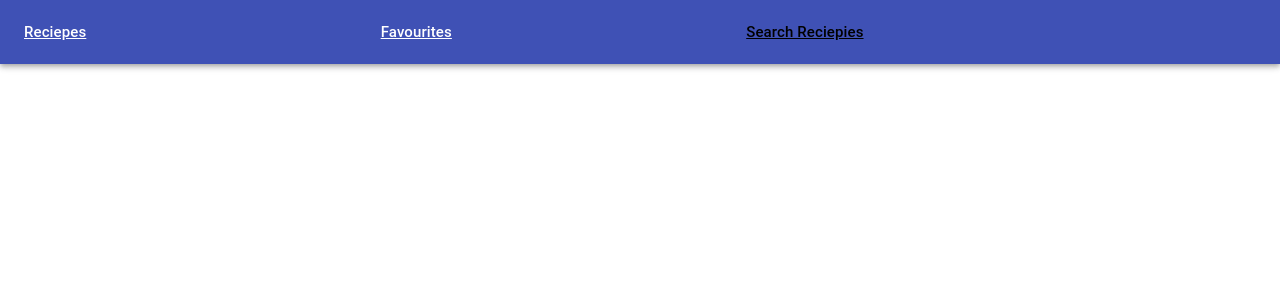
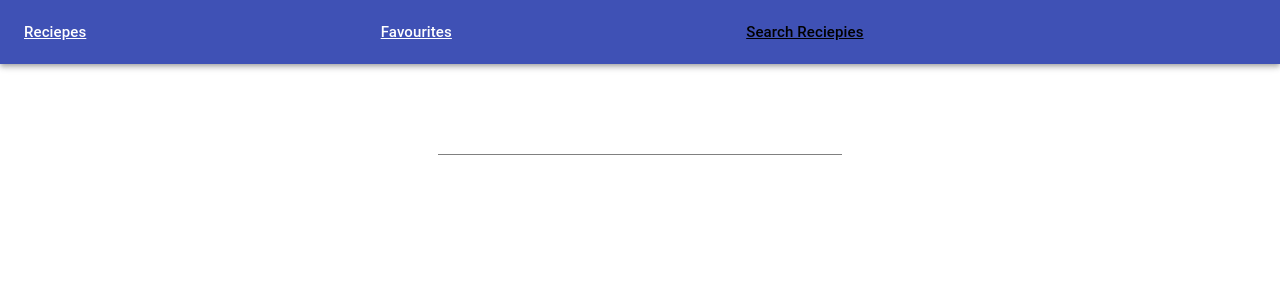
Before and after one commit to soumikpatra1993/reciepe-spa, a React (Create React App) app: page /search in a window 1280 px wide. Shown: the top 300 px of the page. Built offline with nearby package versions, Linux system fonts and the light colour scheme.

Commit message:
search-bar-init

```diff
--- a/src/components/UI/MenuCard.jsx
+++ b/src/components/UI/MenuCard.jsx
@@ -1,12 +1,9 @@
-import React,{useState , useEffect}  from 'react'
+import React  from 'react'
 import { makeStyles } from '@material-ui/core/styles';
 import Card from '@material-ui/core/Card';
 import CardContent from '@material-ui/core/CardContent';
 import CardMedia from '@material-ui/core/CardMedia';
 import Typography from '@material-ui/core/Typography';
-import CardActions from '@material-ui/core/CardActions';
-import FavoriteIcon from '@material-ui/icons/Favorite';
-import IconButton from '@material-ui/core/IconButton';
 
 const MenuCard = ({dish:{strMeal,strMealThumb}}) => {
 
--- a/src/components/containers/CategoryDetail.jsx
+++ b/src/components/containers/CategoryDetail.jsx
@@ -1,21 +1,28 @@
 import React, { Component } from 'react'
 import Layout from '../HOC/Layout';
-import {connect} from 'react-redux'
-import {fetchCateGoryDetail} from '../../actions'
+import { connect } from 'react-redux'
+import { fetchCateGoryDetail } from '../../actions';
+import Typography from '@material-ui/core/Typography';
+import MenuCard from '../UI/MenuCard'
+class CategoryDetail extends Component {
 
-class CategoryDetail extends Component {
-    componentDidMount () {
-       const {match , dispatch} =  this.props;
-      dispatch(fetchCateGoryDetail(match.params.category))
+    componentDidMount() {
+        const { match, dispatch } = this.props;
+        dispatch(fetchCateGoryDetail(match.params.category))
     }
+
     render() {
-    console.log(this.props)
+        const { match, categoryData } = this.props;
         return (
-           <Layout>
-               category Detail
-           </Layout>
+            <Layout>
+                {categoryData ? ( <React.Fragment> <Typography>{match.params.category} recipes!</Typography>
+                <div className="container-dishes">
+        {categoryData.map((dish,i) => <MenuCard dish = {dish} key = {i}/> )}
+                </div> </React.Fragment>) : (<div>Loading</div>)}
+
+            </Layout>
         )
     }
 }
-const mapStateToProps = state => ({ categoryData : state.categoriesReducer.meals});
-export default connect (mapStateToProps)(CategoryDetail)
+const mapStateToProps = state => ({ categoryData: state.categoriesReducer.meals });
+export default connect(mapStateToProps)(CategoryDetail)
--- a/src/components/containers/Search.jsx
+++ b/src/components/containers/Search.jsx
@@ -1,13 +1,17 @@
-import React, { Component } from 'react'
-import Layout from '../HOC/Layout'
+import React, { useState, useEffect } from 'react'
+import Layout from '../HOC/Layout';
+const Search = () => {
 
-class Search extends Component {
-    render() {
-        return (
-         <Layout>
+    const [search, setSearch] = useState('')
+    useEffect(() => {
 
-         </Layout>
-        )
-    }
+    }, [search])
+    return (
+        <Layout>
+            <div className="search-bar">
+                <input value={search} onChange={(e) => setSearch(e.target.value)} />
+            </div>
+        </Layout>
+    )
 }
 export default Search
--- a/src/index.css
+++ b/src/index.css
@@ -12,3 +12,19 @@ body, html {
     width: 100%;
     height: 100%;
 }
+.search-bar {
+    display: flex;
+    justify-content: center;
+    width: 100%;
+   padding-top: 3em;
+}
+.search-bar input  {
+    width: 400px;
+    height: 40px;
+    border: none;
+    border-bottom: 1px solid grey;
+    font-size: 16px;
+}
+.search-bar input:focus {
+    outline: none;
+}
```
